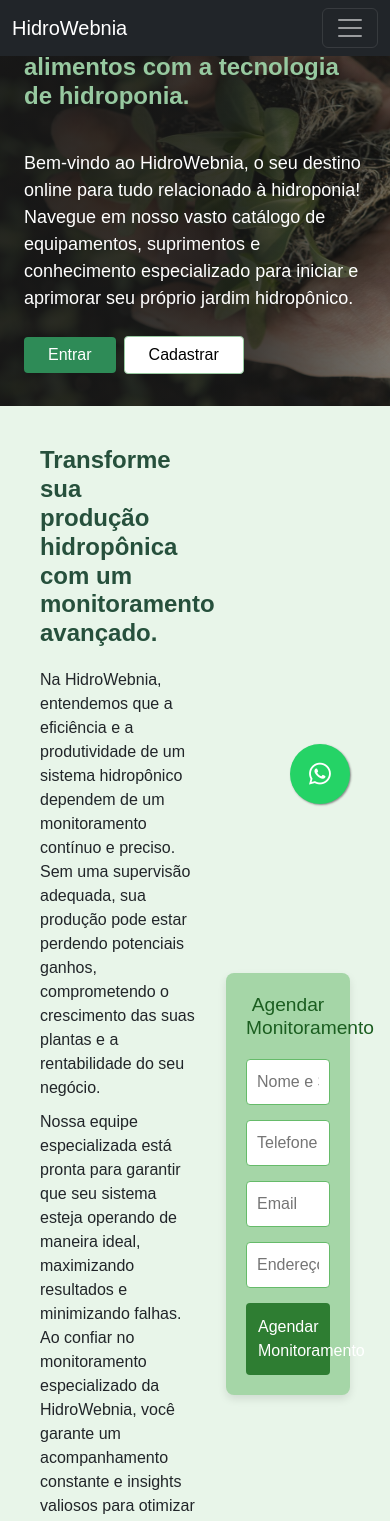
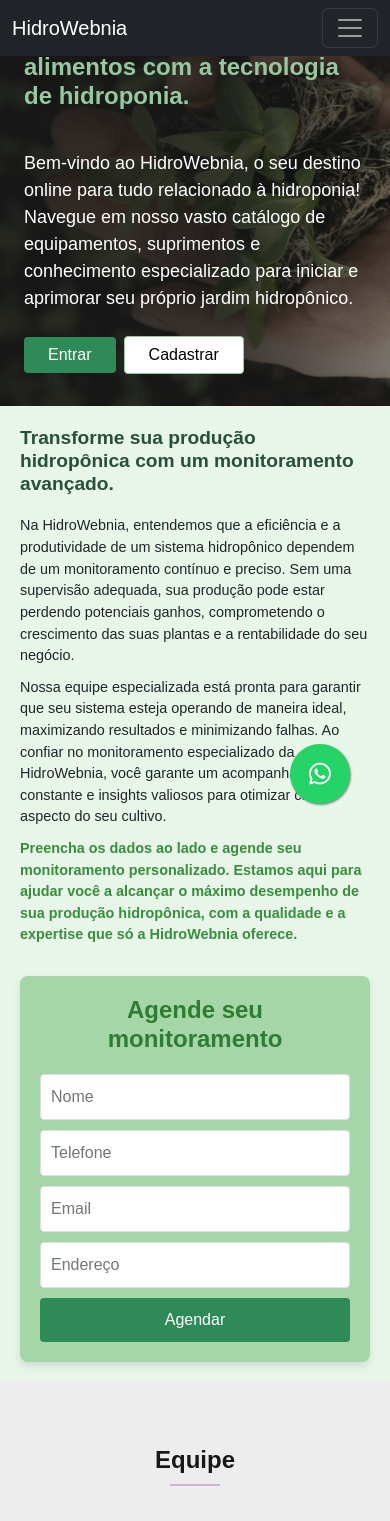
Before and after one commit to HidroWebnia/hidroWebnia, a React (Create React App) app in the folder frontend/: page / in a window 390 px wide. Shown: the top 1521 px of the page. Built offline with nearby package versions, Linux system fonts and the light colour scheme; no server answers.

Commit message:
Responsividade de login, register e formulário na seção about

```diff
--- a/frontend/src/components/About.js
+++ b/frontend/src/components/About.js
@@ -148,6 +148,12 @@
   justify-content: space-between;
   padding: 40px;
   background-color: #e8f5e9;
+
+  /* Ajuste para telas menores */
+  @media (max-width: 768px) {
+    flex-direction: column;
+    padding: 20px;
+  }
 `;
 
 const TextSection = styled.div`
@@ -173,6 +179,21 @@
     font-weight: bold;
     color: #388e3c;
   }
+
+  /* Ajuste para telas menores */
+  @media (max-width: 768px) {
+    width: 100%;
+    text-align: center;
+  }
+
+  @media (max-width: 480px) {
+    h1 {
+      font-size: 1.2rem;
+    }
+    p {
+      font-size: 0.9rem;
+    }
+  }
 `;
 
 const FormContainer = styled.div`
@@ -181,37 +202,44 @@
   background-color: #a5d6a7;
   border-radius: 8px;
   box-shadow: 0px 4px 8px rgba(0, 0, 0, 0.1);
+
+  /* Ajuste para telas menores */
+  @media (max-width: 768px) {
+    width: 100%;
+    margin-top: 20px;
+  }
 `;
 
 const FormHeading = styled.h2`
+  font-size: 1.5rem;
+  font-weight: bold;
+  color: #2e7d32;
   text-align: center;
-  color: #1b5e20;
-  font-size: 1.2rem;
   margin-bottom: 20px;
 `;
 
 const Form = styled.form`
   display: flex;
   flex-direction: column;
-  gap: 15px;
 `;
 
 const Input = styled.input`
+  margin-bottom: 10px;
   padding: 10px;
+  border: 1px solid #ddd;
+  border-radius: 4px;
   font-size: 1rem;
-  border: 1px solid #66bb6a;
-  border-radius: 4px;
 `;
 
 const Button = styled.button`
-  padding: 12px;
+  padding: 10px;
+  border: none;
+  background-color: #2e8b57;
+  color: white;
   font-size: 1rem;
-  color: #fff;
-  background-color: #2e7d32;
-  border: none;
+  cursor: pointer;
   border-radius: 4px;
-  cursor: pointer;
-  transition: background-color 0.3s;
+  transition: background-color 0.3s ease;
 
   &:hover {
     background-color: #1b5e20;
@@ -286,101 +314,54 @@
             dependem de um monitoramento contínuo e preciso. Sem uma supervisão adequada, sua produção
             pode estar perdendo potenciais ganhos, comprometendo o crescimento das suas plantas e a rentabilidade do seu negócio.
           </p>
-
           <p>
-          Nossa equipe especializada está pronta para garantir que seu sistema esteja operando de maneira ideal, maximizando resultados e minimizando falhas.
-          Ao confiar no monitoramento especializado da HidroWebnia, você garante um acompanhamento constante e insights valiosos para otimizar cada aspecto do seu cultivo.
+            Nossa equipe especializada está pronta para garantir que seu sistema esteja operando de maneira ideal, maximizando resultados e minimizando falhas.
+            Ao confiar no monitoramento especializado da HidroWebnia, você garante um acompanhamento constante e insights valiosos para otimizar cada aspecto do seu cultivo.
           </p>
           <p className="highlight">
-          Preencha os dados ao lado e agende seu monitoramento personalizado.
-          Estamos aqui para ajudar você a alcançar o máximo desempenho de sua produção hidropônica, com a qualidade e a expertise que só a HidroWebnia oferece.
+            Preencha os dados ao lado e agende seu monitoramento personalizado.
+            Estamos aqui para ajudar você a alcançar o máximo desempenho de sua produção hidropônica, com a qualidade e a expertise que só a HidroWebnia oferece.
           </p>
         </TextSection>
-
         <FormContainer>
-          <FormHeading>Agendar Monitoramento</FormHeading>
+          <FormHeading>Agende seu monitoramento</FormHeading>
           <Form onSubmit={handleSubmit}>
             <Input
               type="text"
+              placeholder="Nome"
               name="name"
               value={formData.name}
               onChange={handleChange}
-              placeholder="Nome e Sobrenome"
-              required
             />
             <Input
               type="text"
+              placeholder="Telefone"
               name="phone"
               value={formData.phone}
               onChange={handleChange}
-              placeholder="Telefone"
-              required
             />
             <Input
               type="email"
+              placeholder="Email"
               name="emailSchedule"
               value={formData.emailSchedule}
               onChange={handleChange}
-              placeholder="Email"
-              required
             />
             <Input
               type="text"
+              placeholder="Endereço"
               name="address"
               value={formData.address}
               onChange={handleChange}
-              placeholder="Endereço"
-              required
             />
-            {message && <p>{message}</p>}
-            {error && <p>{error}</p>}
             <Button type="submit" disabled={loading}>
-              {loading ? 'Carregando...' : 'Agendar Monitoramento'}
+              {loading ? 'Aguarde...' : 'Agendar'}
             </Button>
           </Form>
+          {message && <p style={{ color: 'green' }}>{message}</p>}
+          {error && <p style={{ color: 'red' }}>{error}</p>}
         </FormContainer>
       </BannerContainer>
-
-      <h2 className="benefits-title">Benefícios do HidroWebnia</h2>
-      <h3 className="benefits-subtitle">Maximizando a eficiência e produtividade da sua produção hidropônica.</h3>
-
-      <div className="categories" data-aos="fade-up" data-aos-delay="200">
-        <div className="category">
-          <div className="icon">🌱</div>
-          <div className="title">Cultivo Sustentável</div>
-        </div>
-        <div className="category">
-          <div className="icon">💧</div>
-          <div className="title">Economia de Água</div>
-        </div>
-        <div className="category">
-          <div className="icon">📊</div>
-          <div className="title">Monitoramento em Tempo Real</div>
-        </div>
-        <div className="category">
-          <div className="icon">📈</div>
-          <div className="title">Otimização da Produção</div>
-        </div>
-      </div>
-
-      <div className="categories" data-aos="fade-up" data-aos-delay="200">
-        <div className="category">
-          <div className="icon">🔒</div>
-          <div className="title">Segurança de Dados</div>
-        </div>
-        <div className="category">
-          <div className="icon">🌍</div>
-          <div className="title">Sustentabilidade Ambiental</div>
-        </div>
-        <div className="category">
-          <div className="icon">🚀</div>
-          <div className="title">Acesso a Tecnologias Avançadas</div>
-        </div>
-        <div className="category">
-          <div className="icon">🛠️</div>
-          <div className="title">Melhoria da Qualidade do Produto</div>
-        </div>
-      </div>
     </StyleAbout>
   );
 };
--- a/frontend/src/pages/Login.js
+++ b/frontend/src/pages/Login.js
@@ -7,6 +7,12 @@
 const Container = styled.div`
   display: flex;
   height: 100vh;
+  flex-direction: row;
+  align-items: stretch;
+
+  @media (max-width: 768px) {
+    flex-direction: column;
+  }
 `;
 
 const ImageSection = styled.div`
@@ -16,6 +22,11 @@
   display: flex;
   justify-content: center;
   align-items: center;
+  height: 100vh; /* Ocupa toda a altura da tela */
+
+  @media (max-width: 768px) {
+    height: 50vh; /* Ajusta a altura no mobile */
+  }
 `;
 
 const FormSection = styled.div`
@@ -26,6 +37,11 @@
   align-items: center;
   background-color: #f5f5f5;
   padding: 20px;
+
+  @media (max-width: 768px) {
+    width: 100%;
+    padding: 15px;
+  }
 `;
 
 const LoginBox = styled.div`
@@ -36,6 +52,11 @@
   width: 100%;
   max-width: 400px;
   position: relative;
+
+  @media (max-width: 480px) {
+    max-width: 90%;
+    padding: 30px;
+  }
 `;
 
 const Title = styled.h2`
@@ -145,8 +166,7 @@
 
   return (
     <Container>
-      <ImageSection>
-      </ImageSection>
+      <ImageSection />
       <FormSection>
         <LoginBox>
           <Title>Login</Title>
--- a/frontend/src/pages/Register.js
+++ b/frontend/src/pages/Register.js
@@ -7,12 +7,24 @@
 const Container = styled.div`
   display: flex;
   height: 100vh;
+  flex-direction: row;
+  align-items: stretch;
+
+  @media (max-width: 768px) {
+    flex-direction: column;
+  }
 `;
 
 const ImageSection = styled.div`
   flex: 1;
   background: url('https://img.freepik.com/fotos-premium/vista-de-plantas-em-vaso-em-estufa_1048944-1314777.jpg?w=740') no-repeat center center;
   background-size: cover;
+  background-position: center center;
+  height: 100vh;
+
+  @media (max-width: 768px) {
+    height: 50vh;
+  }
 `;
 
 const FormSection = styled.div`
@@ -20,24 +32,45 @@
   display: flex;
   justify-content: center;
   align-items: center;
-  background-color: #f5f5f5;
+  background-color: rgba(245, 245, 245, 0.9);
   padding: 20px;
+  position: relative;
+  z-index: 1;
+  margin-top: 23px;
+
+  @media (max-width: 768px) {
+    width: 100%;
+    padding: 15px;
+  }
 `;
 
 const RegisterBox = styled.div`
   background: rgba(255, 255, 255, 0.9);
-  padding: 40px;
+  padding: 30px;
   border-radius: 10px;
   box-shadow: 0 4px 6px rgba(0, 0, 0, 0.1);
   max-width: 400px;
   width: 100%;
   position: relative;
+  z-index: 2;
+
+  @media (max-width: 480px) {
+    max-width: 90%;
+    padding: 20px;
+  }
 `;
+
+
 
 const Title = styled.h2`
   text-align: center;
   margin-bottom: 20px;
   color: #333;
+  font-size: 1.5em;
+
+  @media (max-width: 480px) {
+    font-size: 1.3em;
+  }
 `;
 
 const InputWrapper = styled.div`
```
